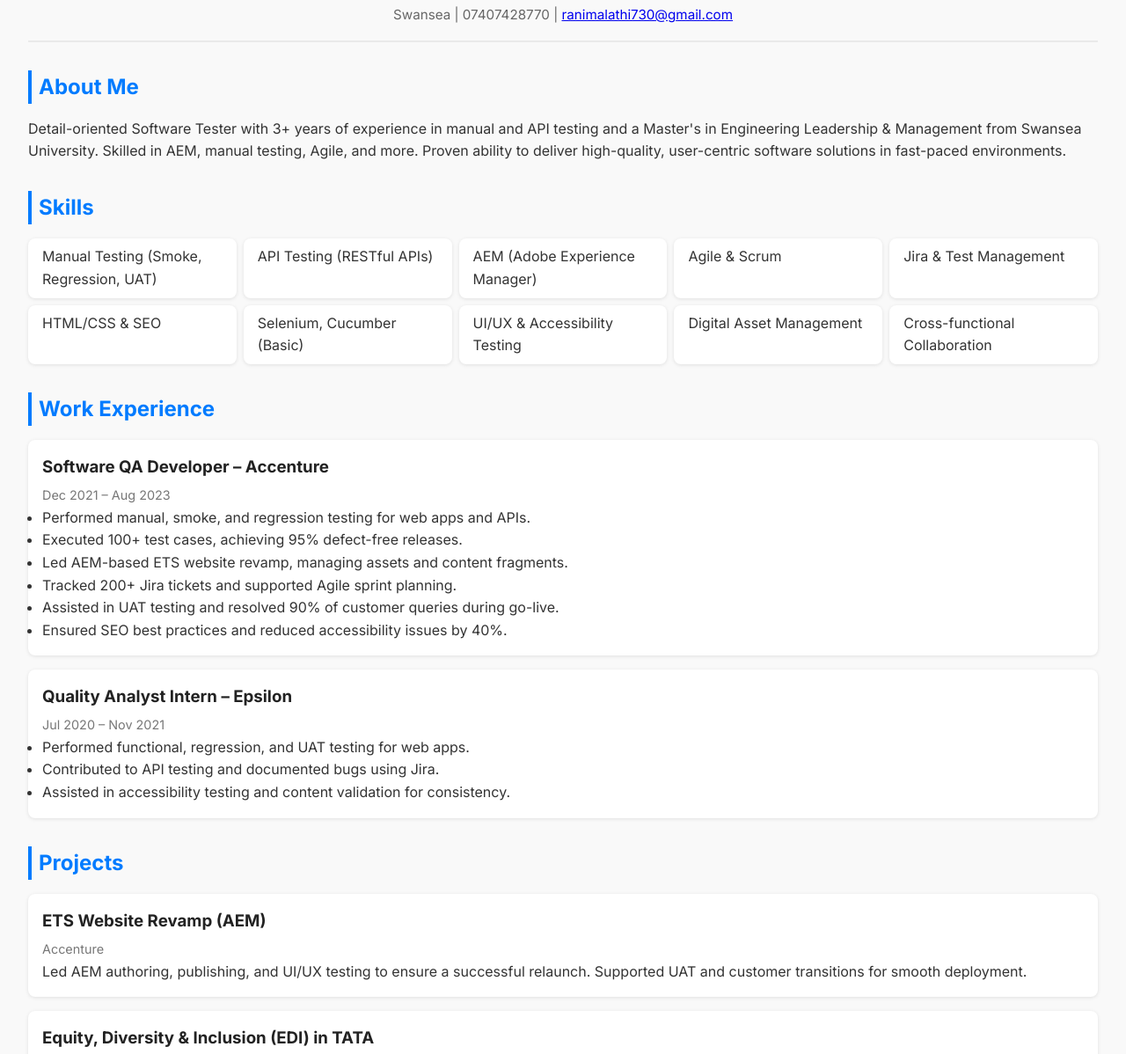
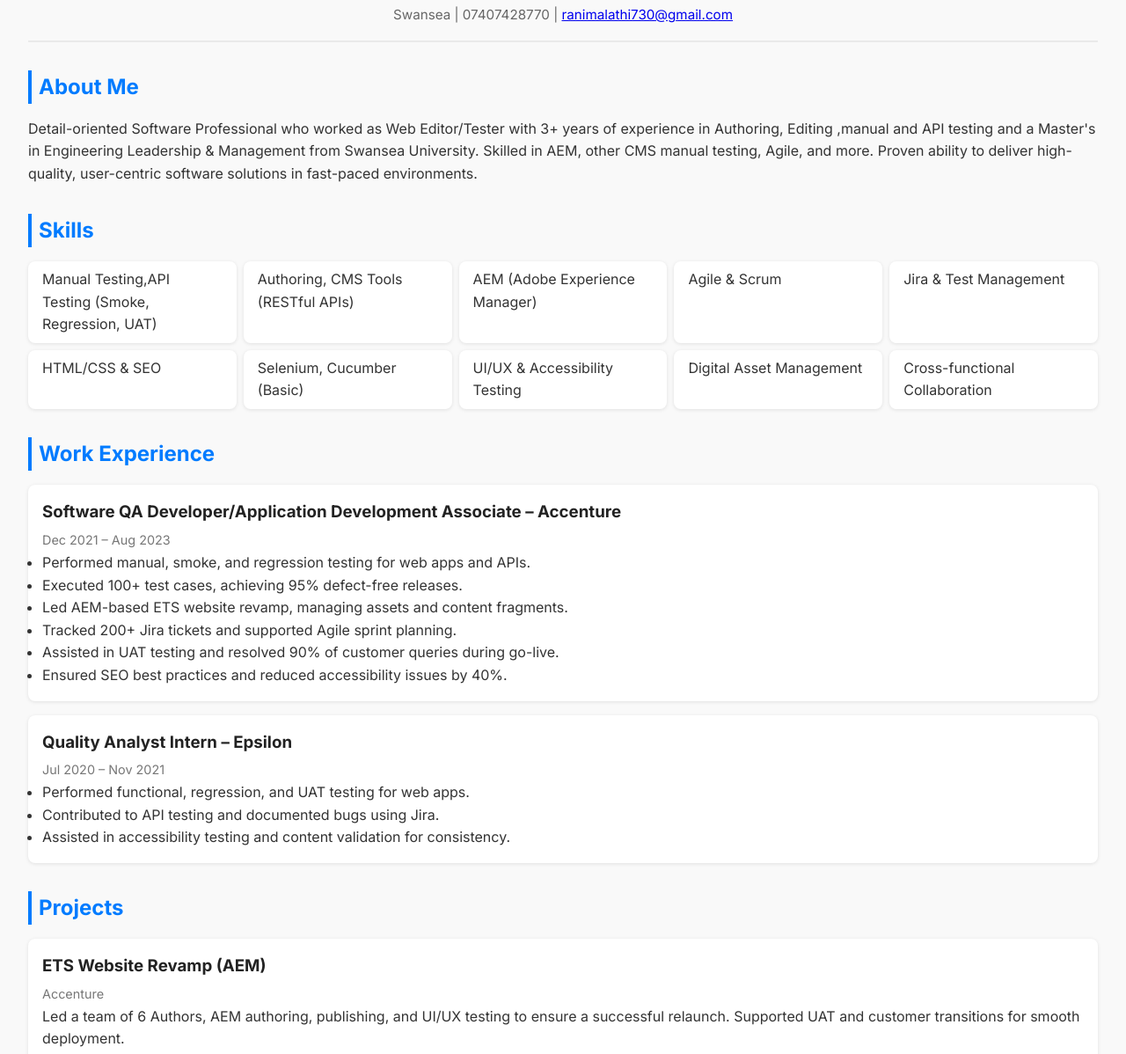
Before and after one commit to Reddyrani-p/portfolio, a plain HTML site: page index.html in a window 1280 px wide. Shown: the part 102-1300 px from the top of the page at 88% size. Drawn offline with Linux system fonts and the light colour scheme.

Commit message:
Update index.html

```diff
--- a/index.html
+++ b/index.html
@@ -30,14 +30,14 @@
 
   <section>
     <h2>About Me</h2>
-    <p>Detail-oriented Software Tester with 3+ years of experience in manual and API testing and a Master's in Engineering Leadership & Management from Swansea University. Skilled in AEM, manual testing, Agile, and more. Proven ability to deliver high-quality, user-centric software solutions in fast-paced environments.</p>
+    <p>Detail-oriented Software Professional who worked as Web Editor/Tester with 3+ years of experience in Authoring, Editing ,manual and API testing and a Master's in Engineering Leadership & Management from Swansea University. Skilled in AEM, other CMS manual testing, Agile, and more. Proven ability to deliver high-quality, user-centric software solutions in fast-paced environments.</p>
   </section>
 
   <section>
     <h2>Skills</h2>
     <ul class="skills">
-      <li>Manual Testing (Smoke, Regression, UAT)</li>
-      <li>API Testing (RESTful APIs)</li>
+      <li>Manual Testing,API Testing (Smoke, Regression, UAT)</li>
+      <li>Authoring, CMS Tools (RESTful APIs)</li>
       <li>AEM (Adobe Experience Manager)</li>
       <li>Agile & Scrum</li>
       <li>Jira & Test Management</li>
@@ -52,7 +52,7 @@
   <section>
     <h2>Work Experience</h2>
     <div class="job">
-      <h3>Software QA Developer – Accenture</h3>
+      <h3>Software QA Developer/Application Development Associate – Accenture</h3>
       <span>Dec 2021 – Aug 2023</span>
       <ul>
         <li>Performed manual, smoke, and regression testing for web apps and APIs.</li>
@@ -80,7 +80,7 @@
     <div class="project">
       <h3>ETS Website Revamp (AEM)</h3>
       <span>Accenture</span>
-      <p>Led AEM authoring, publishing, and UI/UX testing to ensure a successful relaunch. Supported UAT and customer transitions for smooth deployment.</p>
+      <p>Led a team of 6 Authors, AEM authoring, publishing, and UI/UX testing to ensure a successful relaunch. Supported UAT and customer transitions for smooth deployment.</p>
     </div>
     <div class="project">
       <h3>Equity, Diversity & Inclusion (EDI) in TATA</h3>
```
